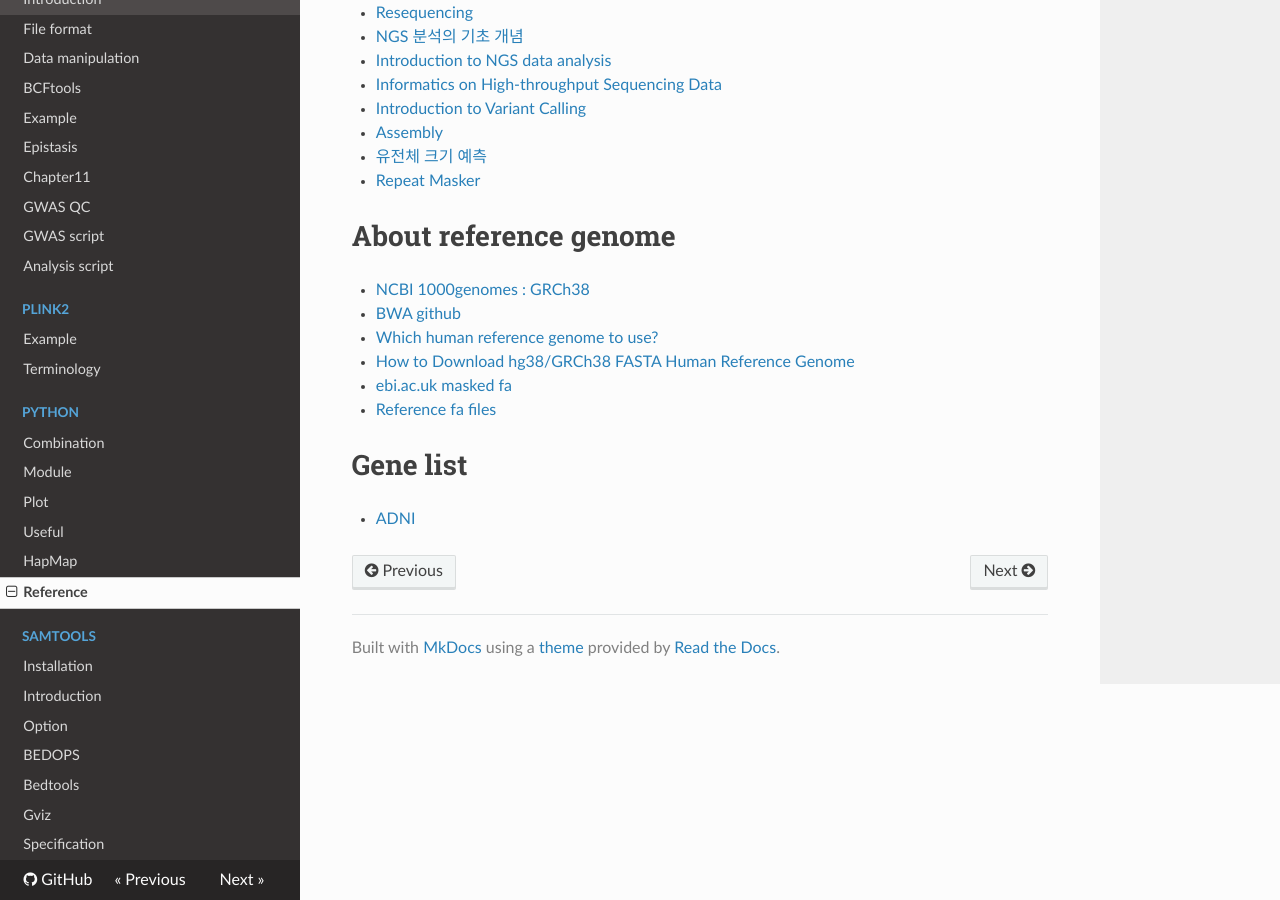
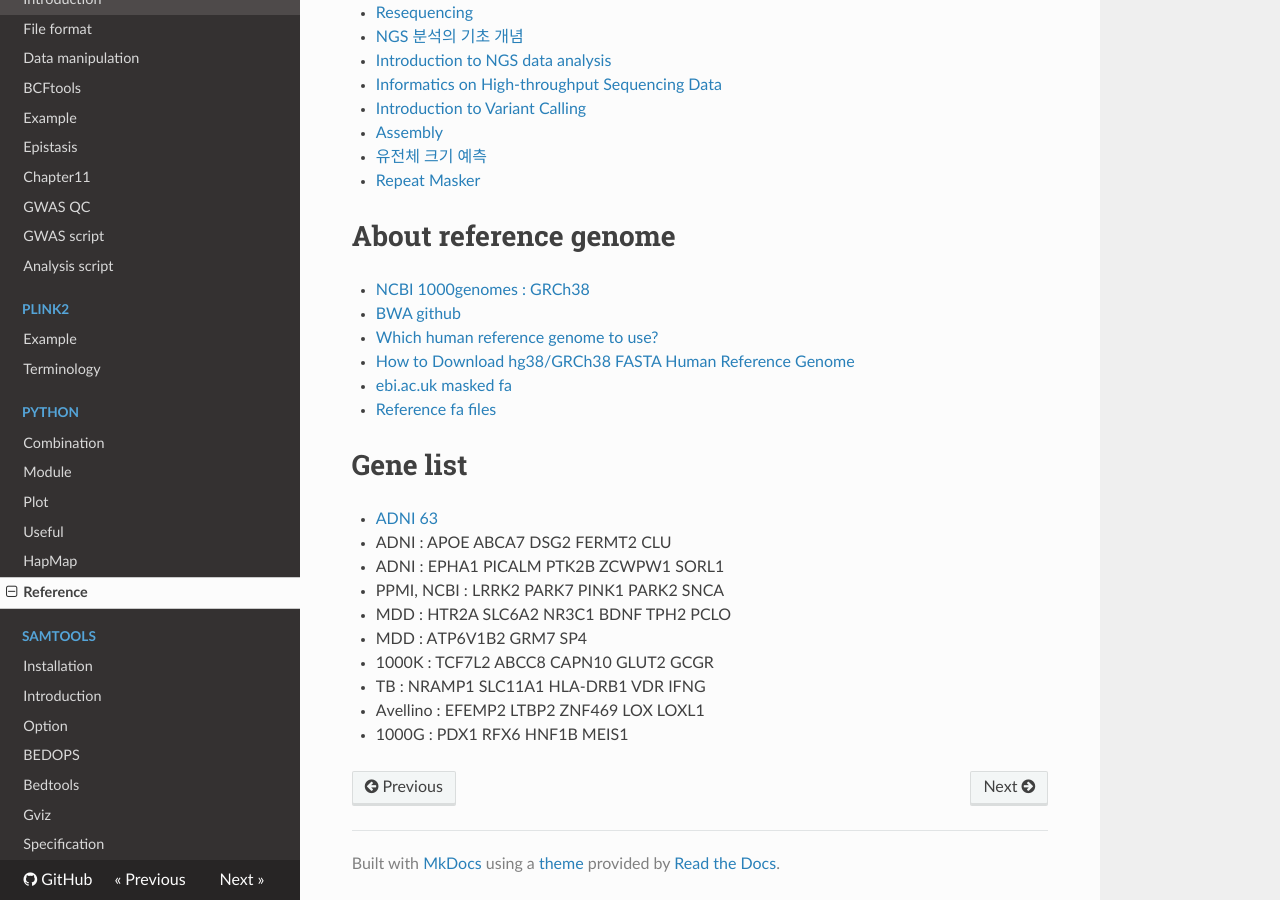
Before and after one commit to WonyoungCho/plink, an MkDocs documentation site: the page built from docs/data_ref.md, in a window 1280 px wide and 900 px high, scrolled down 630 px. Built offline with MkDocs 1.6.1, drawn with Linux system fonts in a browser that asks for light colours; nearby versions of some CDN libraries; old or Windows-style settings are respelled for this version of MkDocs.

Commit message:
Update data_ref.md

```diff
--- a/docs/data_ref.md
+++ b/docs/data_ref.md
@@ -33,4 +33,13 @@
 
 # Gene list
 
-- [ADNI](./data/ADNI_genes.txt)
+- [ADNI 63](./data/ADNI_genes.txt)
+- ADNI : APOE ABCA7 DSG2 FERMT2 CLU
+- ADNI : EPHA1 PICALM PTK2B ZCWPW1 SORL1
+- PPMI, NCBI : LRRK2 PARK7 PINK1 PARK2 SNCA
+- MDD : HTR2A SLC6A2 NR3C1 BDNF TPH2 PCLO
+- MDD : ATP6V1B2 GRM7 SP4
+- 1000K : TCF7L2 ABCC8 CAPN10 GLUT2 GCGR
+- TB : NRAMP1 SLC11A1 HLA-DRB1 VDR IFNG
+- Avellino : EFEMP2 LTBP2 ZNF469 LOX LOXL1
+- 1000G : PDX1 RFX6 HNF1B MEIS1
```
